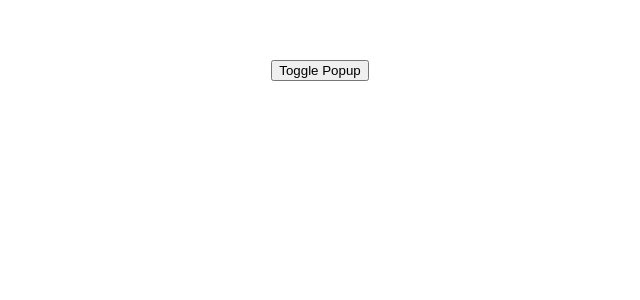
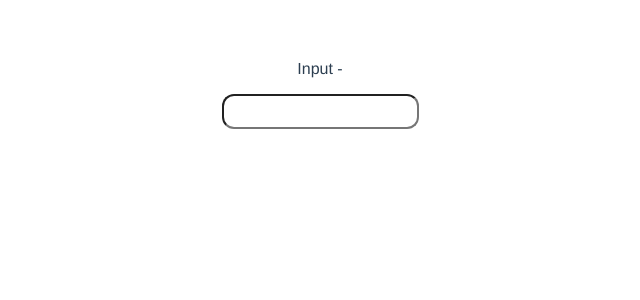
Before and after one commit to deepak252/vuejs-tutorial, a Vue app: page / in a window 1280 px wide. Shown: the top 300 px of the page, without its empty margins (320-960 px from the left). Built offline with nearby package versions, Linux system fonts and the light colour scheme.

Commit message:
CustomInput - Components and v-model

```diff
--- a/src/App.vue
+++ b/src/App.vue
@@ -1,25 +1,18 @@
 <template>
-  <button @click="showPopup=!showPopup">Toggle Popup</button>
-  <!-- <Popup v-show="showPopup" @close="showPopup=false"/> -->
-  <Popup v-show="showPopup" @close="closePopup"/>
+    <p>Input - {{name}}</p>
+    <CustomInput v-model="name"/>
 </template>
 <script>
-import Popup from'./components/Popup.vue'
+import CustomInput from'./components/CustomInput.vue'
 
 export default {
     name: 'App',
     components: {
-    Popup
+        CustomInput
     },
     data(){
         return {
-      showPopup: false
-    }
-  },
-  methods: {
-    closePopup(payload){
-      console.log({payload});
-      this.showPopup=false
+            name: ''
         }
     }
 }
--- /dev/null
+++ b/src/components/CustomInput.vue
@@ -0,0 +1,20 @@
+<template>
+    <input type="text" :value="modelValue" @input="$emit('update:modelValue', $event.target.value)"/>
+</template>
+
+<script>
+export default {
+    name: 'CustomInput',
+    props: {
+        modelValue: String
+    }
+}
+</script>
+
+<style scoped>
+input{
+    padding: 8px;
+    border-radius: 12px;
+
+}
+</style>
```
Lines whose indentation alone changed are shown as unchanged.
